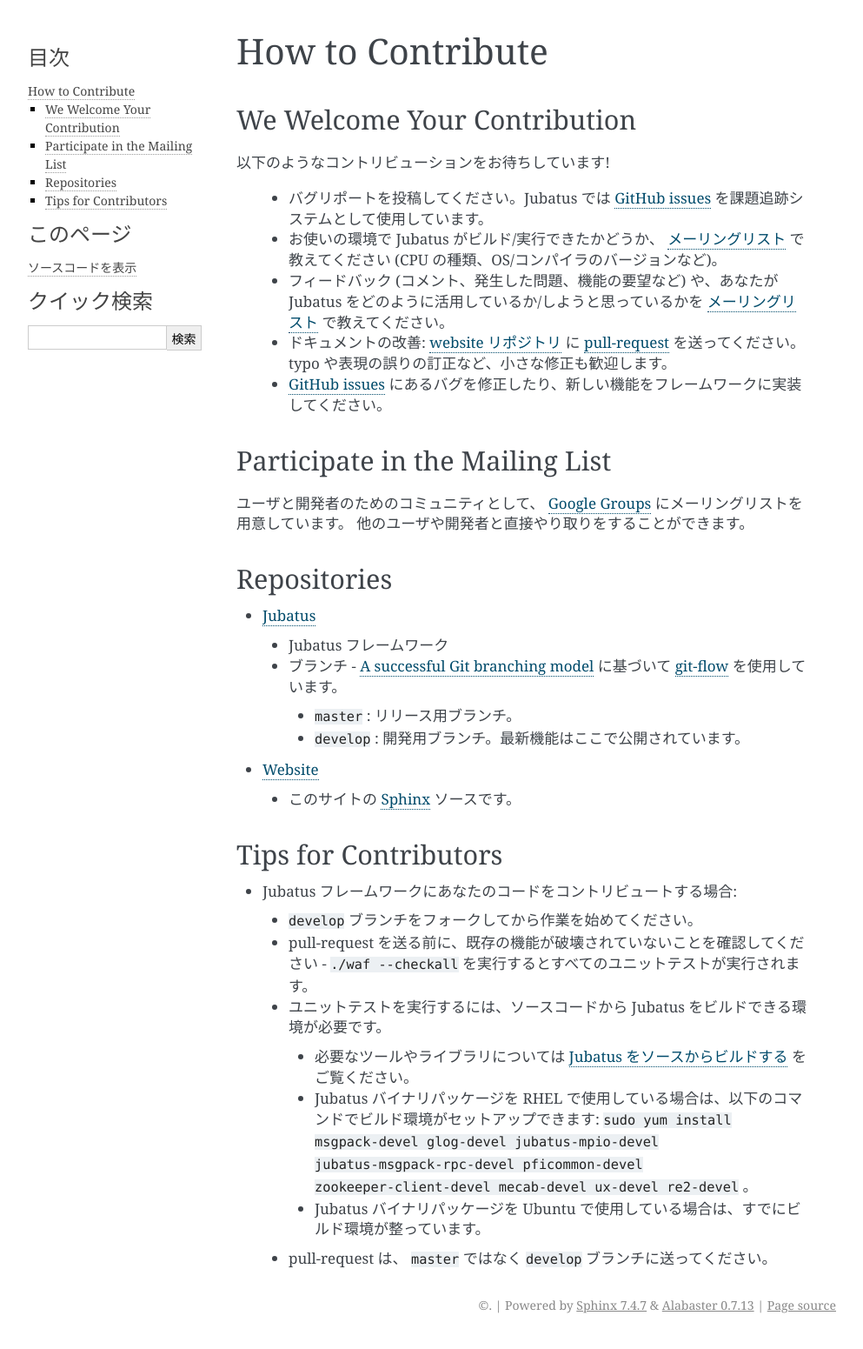
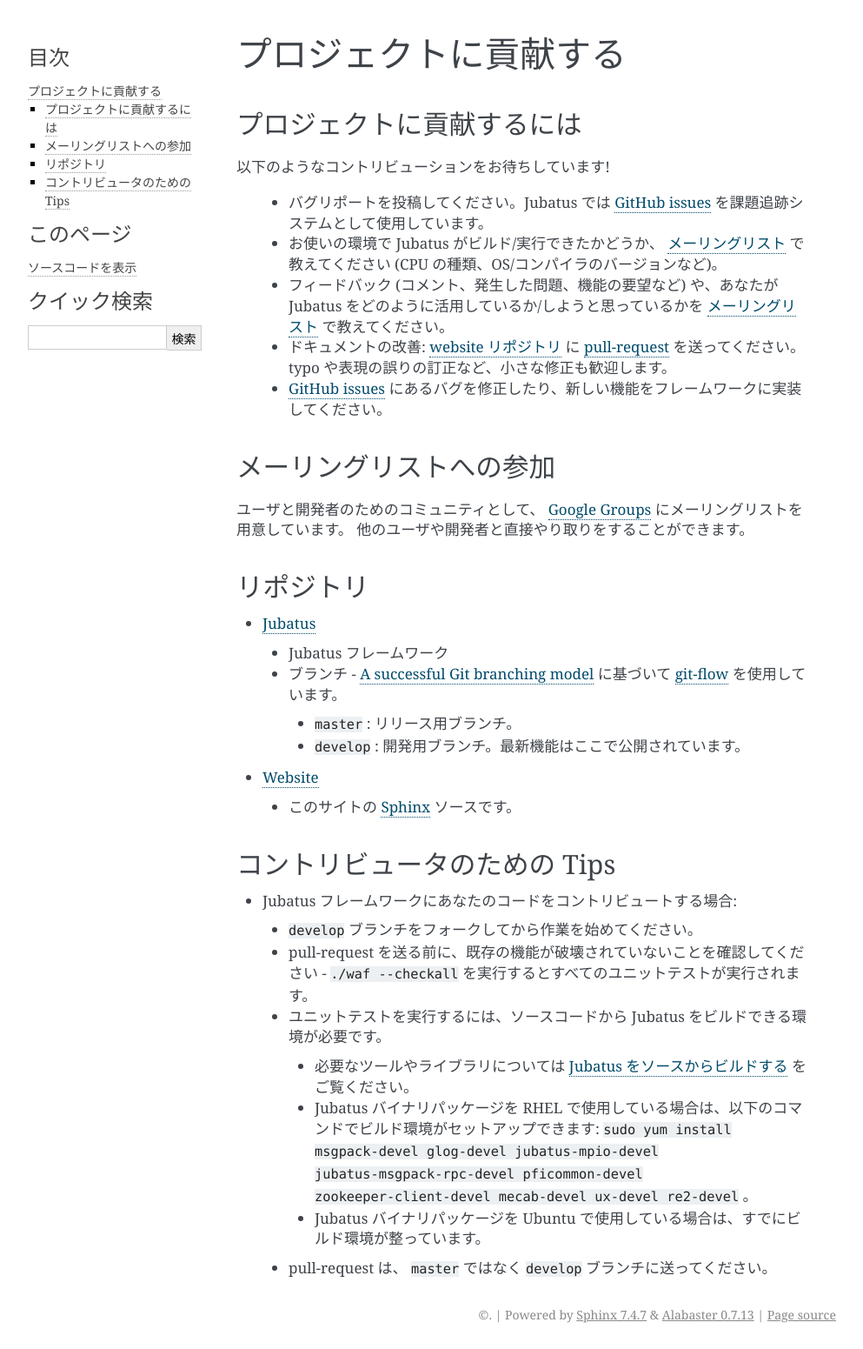
Before and after one commit to jubatus/website, a Sphinx documentation site: the page built from source/ja/howtocontribute.rst, in a window 1280 px wide. Shown: the whole page at 87% size, without its empty margins (148-1141 px from the left). Built offline with Sphinx 7.4.7, drawn with Linux system fonts in a browser that asks for light colours; the version number could not be read and is left out.

Commit message:
translate subtitle of aboutus, howtocontribute, misc into Japanese

```diff
--- a/source/ja/aboutus.rst
+++ b/source/ja/aboutus.rst
@@ -1,7 +1,7 @@
-About Us
-========
+プロジェクトについて
+=====================
 
-Jubatus Team Members
+Jubatus チームメンバ
 --------------------
 
 .. jubamember::
--- a/source/ja/howtocontribute.rst
+++ b/source/ja/howtocontribute.rst
@@ -1,7 +1,7 @@
-How to Contribute
-=================
+プロジェクトに貢献する
+========================
 
-We Welcome Your Contribution
+プロジェクトに貢献するには
 ----------------------------
 
 以下のようなコントリビューションをお待ちしています!
@@ -12,13 +12,13 @@
   - ドキュメントの改善: `website リポジトリ <https://github.com/jubatus/website>`_ に `pull-request <https://github.com/jubatus/website/pulls>`_ を送ってください。typo や表現の誤りの訂正など、小さな修正も歓迎します。
   - `GitHub issues <https://github.com/jubatus/jubatus/issues>`_ にあるバグを修正したり、新しい機能をフレームワークに実装してください。
 
-Participate in the Mailing List
+メーリングリストへの参加
 -------------------------------
 
 ユーザと開発者のためのコミュニティとして、 `Google Groups <http://groups.google.com/group/jubatus>`_ にメーリングリストを用意しています。
 他のユーザや開発者と直接やり取りをすることができます。
 
-Repositories
+リポジトリ
 ------------
 
 - `Jubatus <http://github.com/jubatus/jubatus>`_
@@ -33,8 +33,8 @@
 
  - このサイトの `Sphinx <http://sphinx.pocoo.org/>`_ ソースです。
 
-Tips for Contributors
----------------------
+コントリビュータのための Tips
+--------------------------------
 
 * Jubatus フレームワークにあなたのコードをコントリビュートする場合:
 
--- a/source/ja/misc.rst
+++ b/source/ja/misc.rst
@@ -1,7 +1,7 @@
-Miscellaneous
+その他の情報
 =============
 
-Publications
+発表
 ------------
 
 - 2011/11/7 `Jubatus Workshop Tokyo <http://www.zusaar.com/event/165003>`_ (All slide are in Japanese)
@@ -21,7 +21,7 @@
  - `NTT <http://www.ntt.co.jp/news2011/1110/111026a.html>`_
  - `Press Release Slides <http://www.slideshare.net/JubatusOfficial/jubatus-pressrelease>`_
 
-Contributions (Thanks a lot!)
+これまでの貢献
 -----------------------------
 
 - `MacPorts <http://d.hatena.ne.jp/hjym_u/20111107/1320647557>`_
```
